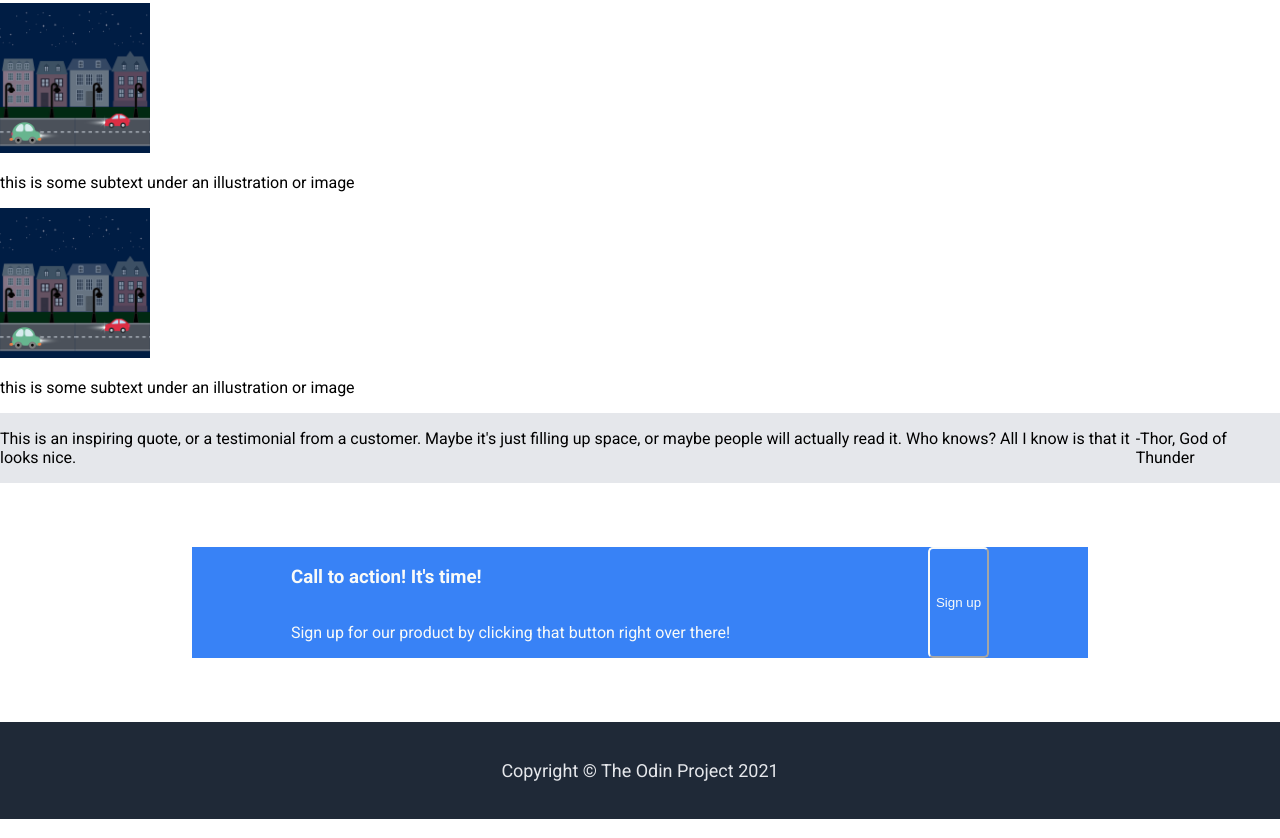
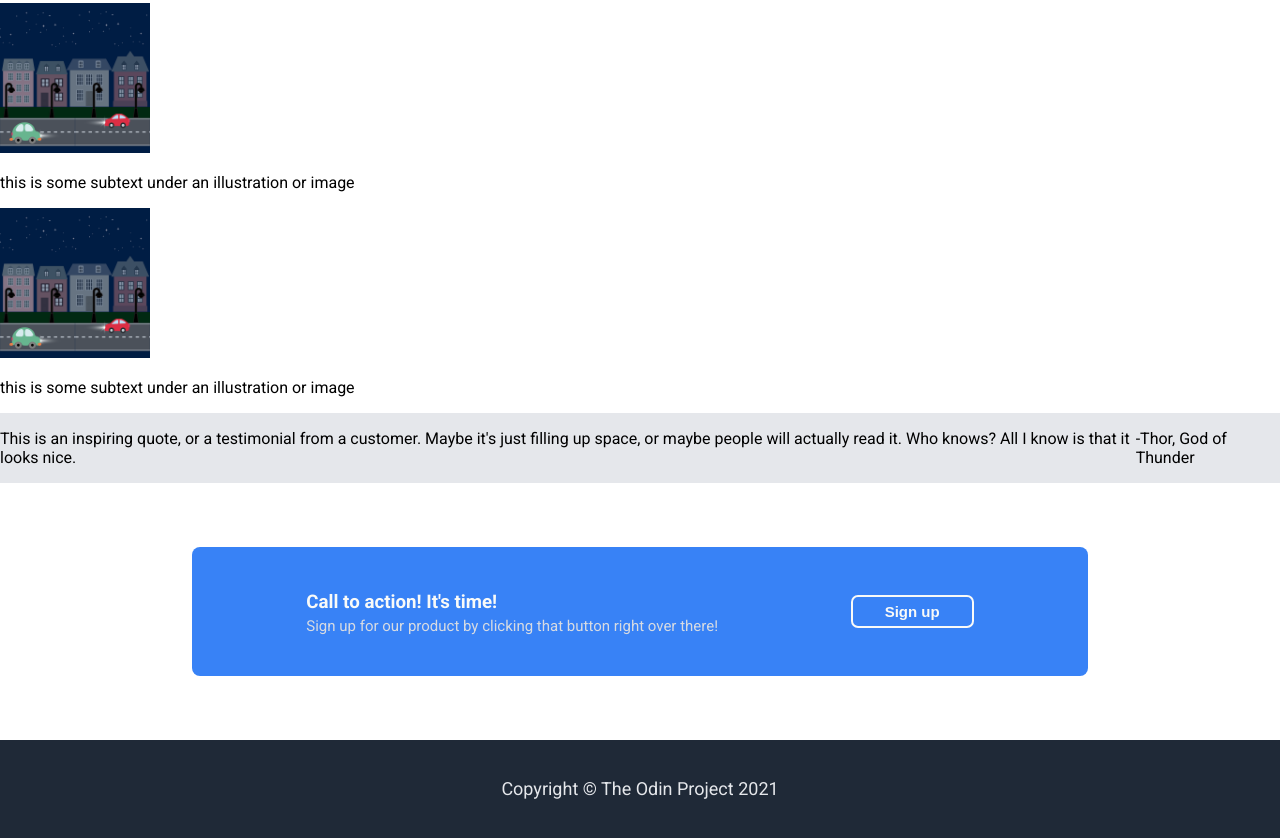
Before and after one commit to shioncm/odin-landing-page, a plain HTML site: page index.html in a window 1280 px wide. Shown: the part 1038-1876 px from the top of the page. Drawn offline with Linux system fonts and the light colour scheme.

Commit message:
Finish banner

```diff
--- a/style.css
+++ b/style.css
@@ -68,34 +68,43 @@ body {
 .banner{
     display: flex;
     flex-direction: row;
+    justify-content: space-around;
+    align-items: center;
     margin: 5% 15% 5% 15%;
+    padding: 2% 10% 2% 10%;
+    border-radius: 8px;
     background-color: #3882f6;
-    justify-content: space-around;
 }
-
-/* .banner h3{
-    color: #f9faf8;
-} */
 
 .banner-text{
     display: flex;
     flex-direction: column;
+    margin-left: -10%;
+}
+
+.banner-text h3{
+    margin-block-end: 0.2em;
     color: #f9faf8;
 }
 
-.banner > button{
-    /* height: 30%;
-    width: 15%; */
-    box-sizing: border-box;
+.banner-text p{
+    margin-block-start: 0em;
+    color: #d7dbe2;
+    font-size: 15px;
+}
+
+.banner button{
+    margin-left: 5%;
+    margin-right: -10%;
+    padding: 1% 5% 1% 5%;
+    border-radius: 7px;
     background-color: #3882f6;
     border-color: #f9faf8;
     color: #f9faf8;
-    /* margin-top: 5%; */
-    /* margin-bottom: 5%; */
-    /* padding: 0.5% 6% 0.5% 6%; */
-    border-radius: 5px;
+    border-style: solid;
+    font-weight: bold;
+    font-size: 15px;
     cursor: pointer;
-    outline: none;
 }
 
 /* Footer */
```
Also changed, not shown: index.html (+1 -0 lines).
